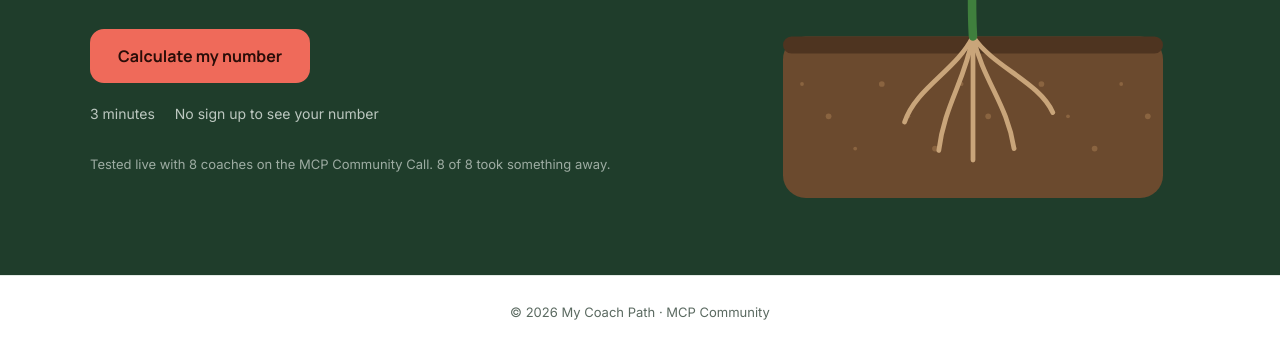
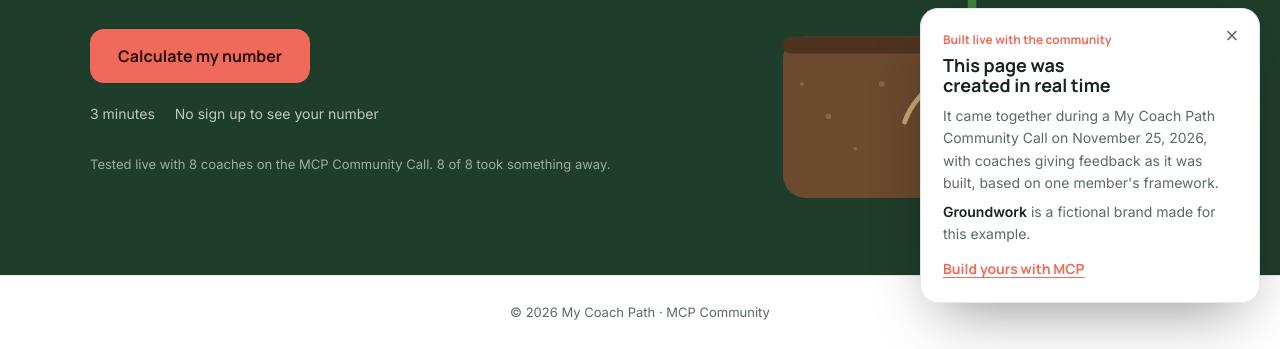
Before and after one commit to thetomaris/mycoachpath-site, a plain HTML site: page site/thanksgiving/index.html in a window 1280 px wide. Shown: the part 477-826 px from the top of the page. Drawn offline with Linux system fonts and the light colour scheme.

Commit message:
Thanksgiving page: about-this-example card

```diff
--- a/site/thanksgiving/index.html
+++ b/site/thanksgiving/index.html
@@ -138,6 +138,20 @@ form{display:grid;gap:14px;margin-top:20px}
 .bk{display:grid;gap:10px;justify-items:center}
 .bknote{font-size:13px;color:var(--mut);text-align:center}
 .formrow{display:flex;flex-wrap:wrap;gap:12px 22px;align-items:center}
+.about{position:fixed;right:20px;bottom:20px;z-index:40;display:flex;flex-direction:column;align-items:flex-end}
+.aboutpill{min-height:40px;padding:0 16px;border-radius:40px;border:0;background:#000;color:#fff;font:600 13px Inter,sans-serif;cursor:pointer;box-shadow:0 8px 24px -10px rgba(0,0,0,.5);transition:opacity .3s,transform .3s}
+.about.open .aboutpill,.about:not(.ready) .aboutpill{opacity:0;transform:translateY(8px);pointer-events:none}
+.aboutcard{position:absolute;right:0;bottom:0;width:min(340px,calc(100vw - 32px));background:var(--bg);color:var(--ink);border:1px solid var(--line);border-radius:18px;padding:22px 22px 20px;box-shadow:0 24px 60px -20px rgba(0,0,0,.45);opacity:0;transform:translateY(24px) scale(.97);transform-origin:bottom right;pointer-events:none;transition:opacity .45s,transform .6s cubic-bezier(.34,1.4,.64,1)}
+.about.open .aboutcard{opacity:1;transform:none;pointer-events:auto}
+.aboutk{font:700 12px Manrope,sans-serif;color:var(--acc);margin-bottom:8px}
+.aboutcard h3{font-size:18px;margin-bottom:10px;padding-right:20px}
+.aboutcard p{font-size:14px;color:var(--mut);margin-top:6px}
+.aboutcard p b{color:var(--ink)}
+.aboutcard a{display:inline-block;margin-top:14px;font:700 14px Manrope,sans-serif;color:var(--acc);text-underline-offset:3px}
+.aboutx{position:absolute;top:10px;right:10px;width:34px;height:34px;border:0;background:none;color:var(--mut);font-size:22px;cursor:pointer;border-radius:50%}
+.aboutx:hover{background:var(--card)}
+@media(max-width:600px){.about{right:12px;bottom:12px}}
+@media(prefers-reduced-motion:reduce){.aboutcard,.aboutpill{transition:opacity .2s}}
 .note{font-size:13px;color:var(--mut);margin-top:16px}
 footer{font-size:13px;color:var(--mut);text-align:center;padding:26px 16px;border-top:1px solid var(--line)}
 .step{display:none}.step.on{display:block;animation:fade .4s ease}
@@ -297,6 +311,18 @@ footer{font-size:13px;color:var(--mut);text-align:center;padding:26px 16px;borde
   </div>
 </section>
 
+<aside class="about" id="about" aria-label="About this page">
+  <button class="aboutpill" id="aboutOpen" aria-expanded="false">About this example</button>
+  <div class="aboutcard" id="aboutCard" role="dialog" aria-labelledby="aboutH">
+    <button class="aboutx" id="aboutClose" aria-label="Close">×</button>
+    <div class="aboutk">Built live with the community</div>
+    <h3 id="aboutH">This page was created in real time</h3>
+    <p>It came together during a My Coach Path Community Call on November 25, 2026, with coaches giving feedback as it was built, based on one member's framework.</p>
+    <p><b>Groundwork</b> is a fictional brand made for this example.</p>
+    <a href="https://calendly.com/honest-marketing/thanksgiving-giveaway" target="_blank" rel="noopener">Build yours with MCP</a>
+  </div>
+</aside>
+
 <footer>© 2026 My Coach Path · MCP Community</footer>
 
 <script>
@@ -453,7 +479,7 @@ function go(n,fromHash){
   S.step=n;clearTimeout(S.timer);
   document.querySelectorAll('.step').forEach((s,i)=>s.classList.toggle('on',i+1===n));
   document.querySelectorAll('.testbar [data-go]').forEach(b=>b.setAttribute('aria-current',String(+b.dataset.go===n)));
-  if(n===2)renderQ();
+  if(n===2){renderQ();if(typeof abOpen==='function')abOpen(false)}
   if(n===3)renderCost();
   if(n===4)renderBonus();
   window.scrollTo(0,0);
@@ -488,6 +514,11 @@ ex.addEventListener('mouseenter',()=>{exHover=true});ex.addEventListener('mousel
 function rot(){if(!exHover){exI=(exI+1)%3;exin.style.transform=`translateY(${-50*exI}px)`;ex.classList.toggle('promo',exI===1)}setTimeout(rot,exI===0?5000:4500)}
 const TG_END=Date.parse('2026-11-27T22:59:00Z');
 if(Date.now()>TG_END){$('tgline').textContent='The Thanksgiving free build offer has ended.';$('tgnote').remove()}else setTimeout(rot,3000);
+const ab=$('about');
+function abOpen(v){ab.classList.toggle('open',v);$('aboutOpen').setAttribute('aria-expanded',String(v))}
+$('aboutOpen').addEventListener('click',()=>abOpen(true));
+$('aboutClose').addEventListener('click',()=>abOpen(false));
+setTimeout(()=>{ab.classList.add('ready');if(S.step!==2)abOpen(true)},3500);
 S.preview=location.hash==='#preview';
 if(S.preview)document.querySelector('.testbar').classList.add('show');
 window.addEventListener('hashchange',()=>{if(S.preview)return;const m=/^#step-([2-4])$/.exec(location.hash);const n=m?+m[1]:1;if(n!==S.step)go(n,true)});
```
